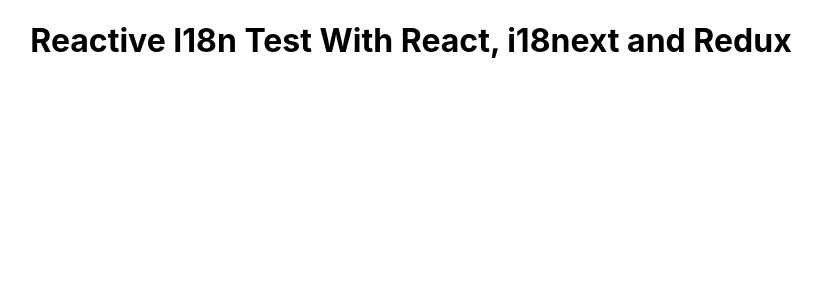
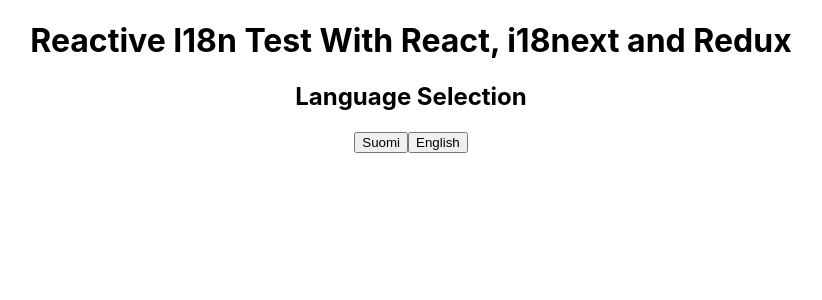
Before and after one commit to lliehu/reactive-i18n-test-react, a React (Create React App) app: page / in a window 1280 px wide. Shown: the top 300 px of the page, without its empty margins (229-1051 px from the left). Built offline with nearby package versions, Linux system fonts and the light colour scheme.

Commit message:
Add bare minimum language switcher

```diff
--- a/src/App.js
+++ b/src/App.js
@@ -1,6 +1,7 @@
 import React from 'react';
-import { useTranslation } from "react-i18next";
+import { useTranslation } from 'react-i18next';
 import './App.css';
+import LanguageSwitcher from './LanguageSwitcher';
 
 function App() {
   const { t } = useTranslation();
@@ -8,6 +9,7 @@
   return (
     <div className="App">
       <h1>{t('applicationName')}</h1>
+      <LanguageSwitcher />
     </div>
   );
 }
--- /dev/null
+++ b/src/LanguageSwitcher.js
@@ -0,0 +1,20 @@
+import React from 'react';
+import { useTranslation } from 'react-i18next';
+
+const LanguageSwitcher = (props) => {
+  const { t, i18n } = useTranslation();
+
+  function switchLanguageTo(language) {
+    i18n.changeLanguage(language);
+  }
+
+  return (
+    <div>
+      <h2>{t('languageSwitcherTitle')}</h2>
+      <button onClick={switchLanguageTo.bind(null, 'fi')}>Suomi</button>
+      <button onClick={switchLanguageTo.bind(null, 'en')}>English</button>
+    </div>
+  );
+};
+
+export default LanguageSwitcher;
--- a/src/index.js
+++ b/src/index.js
@@ -1,7 +1,7 @@
 import React from 'react';
 import ReactDOM from 'react-dom';
 import i18n from 'i18next';
-import { useTranslation, initReactI18next } from 'react-i18next';
+import { initReactI18next } from 'react-i18next';
 import './index.css';
 import App from './App';
 import * as serviceWorker from './serviceWorker';
@@ -12,12 +12,14 @@
     resources: {
       en: {
         translation: {
-          "applicationName": "Reactive I18n Test With React, i18next and Redux"
+          "applicationName": "Reactive I18n Test With React, i18next and Redux",
+          "languageSwitcherTitle": "Language Selection"
         }
       },
       fi: {
         translation: {
-          "applicationName": "Reaktiivinen internationalisointitesti Reactilla, i18nextillä ja Reduxilla"
+          "applicationName": "Reaktiivinen internationalisointitesti Reactilla, i18nextillä ja Reduxilla",
+          "languageSwitcherTitle": "Kielivalinta"
         }
       }
     },
```
